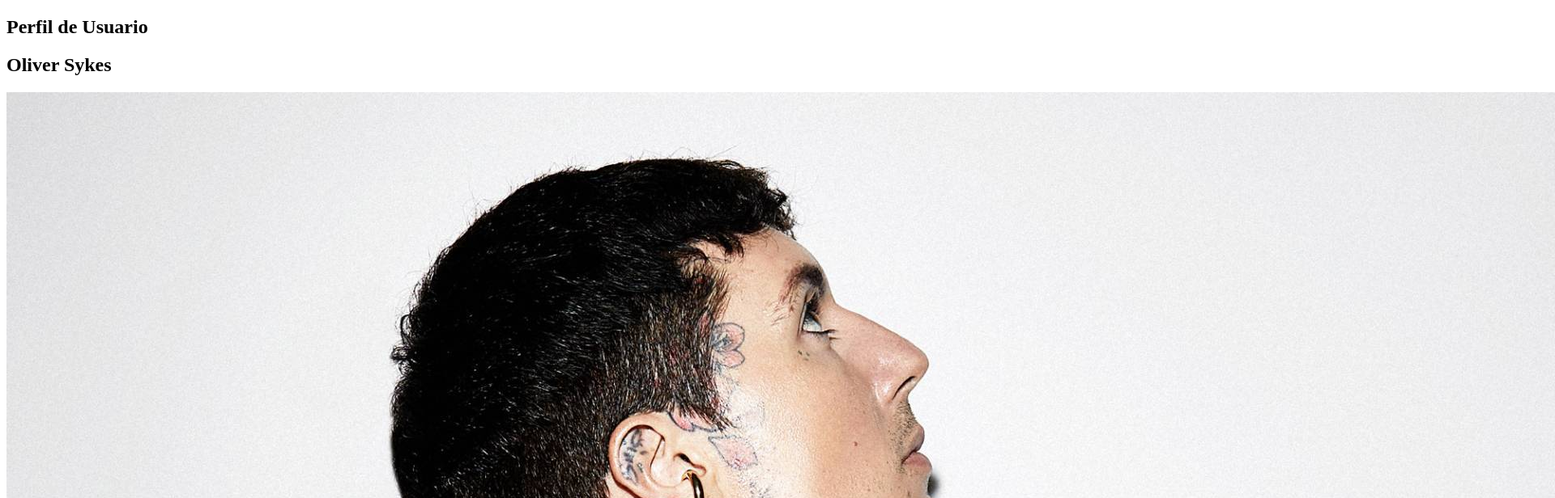
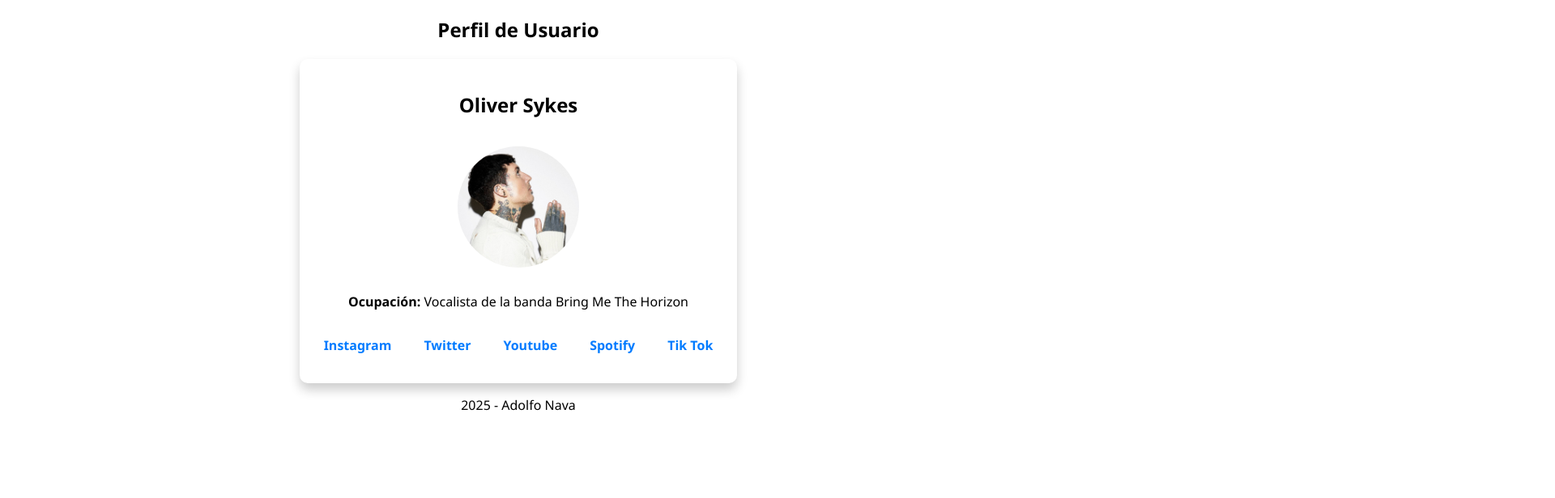
Before and after one commit to Nava0402/ExamenFinal, a plain HTML site: page index.html in a window 1280 px wide. Shown: the top 616 px of the page at 81% size, 1920 px wide, since content can reach past the window. Drawn offline with Linux system fonts and the light colour scheme.

Commit message:
avance 2

```diff
--- a/index.html
+++ b/index.html
@@ -13,10 +13,10 @@
     </section>
 
     <section class="principal">
-        <div class="perfil-card">
-            <h2>Oliver Sykes</h2>
+        <div class="perfil-card" id="perfil-card">
+            <h2 id="nombre">Oliver Sykes</h2>
             <img src="img/foto de perfil.jfif" alt="foto de perfil">
-            <p><strong>Ocupación:</strong> Vocalista de la banda Bring Me The Horizon</p>
+            <p id="ocupacion"><strong>Ocupación:</strong> Vocalista de la banda Bring Me The Horizon</p>
             <ul>
                 <li><strong><a href="">Instagram</a></strong></li>
                 <br>
@@ -31,6 +31,10 @@
         </div>
     </section>
 
+    <footer>
+        <p>2025 - Adolfo Nava</p>
+    </footer>
+
     <script src="script.js"></script>
 </body>
 </html>
--- a/script.js
+++ b/script.js
@@ -0,0 +1,19 @@
+var perfilCard = document.getElementById("perfil-card");
+var nombre = document.getElementById("nombre");
+var ocupacion = document.getElementById("ocupacion");
+
+var esMasculino = true;
+
+perfilCard.addEventListener("click", function() {
+    if (esMasculino) {
+        nombre.textContent = "Olivia Sykes";
+        ocupacion.innerHTML = "<strong>Ocupación:</strong> Vocalista de la Banda Bring Me The Horizon";
+        alert("Se cambió el perfil a femenino.")
+    } else {
+        nombre.textContent = "Oliver Sykes";
+        ocupacion.innerHTML = "<strong>Ocupación:</strong> Vocalista de la Banda Bring Me The Horizon";
+        alert("Se cambió el perfil a masculino.")
+    }
+
+    esMasculino = !esMasculino;
+})
--- a/style.css
+++ b/style.css
@@ -0,0 +1,56 @@
+body{
+    text-align: center;
+    font-family: 'Segoe UI', Tahoma, Geneva, Verdana, sans-serif;
+}
+
+.perfil-card{
+    max-width: 500px;
+    padding: 20px;
+    border-radius: 10px;
+    box-shadow: 0px 8px 14px rgba(0, 0, 0, 0.2);
+    margin: 0 auto;
+    display: flex;
+    flex-direction: column;
+    align-items: center;
+}
+
+.perfil-card img{
+    border-radius: 50%;
+    width: 150px;
+    height: 150px;
+    object-fit: cover;
+    margin: 15px 0px;
+}
+
+.perfil-card ul{
+    list-style: none;
+    padding: 0;
+    display: flex;
+    gap: 20px;
+    flex-wrap: wrap;
+    justify-content: center;
+}
+
+.perfil-card a{
+    text-decoration: none;
+    color: #007BFF;
+}
+
+.perfil-card a:hover{
+    color: #0056b3;
+    text-decoration: underline;
+}
+
+@media (max-width: 600px) {
+    .perfil-card{
+        max-width: 90%;
+    }
+
+    .perfil-card h1{
+        font-size: 20px
+    }
+
+    .perfil-card h2{
+        font-size: 16px
+    }
+}
```
